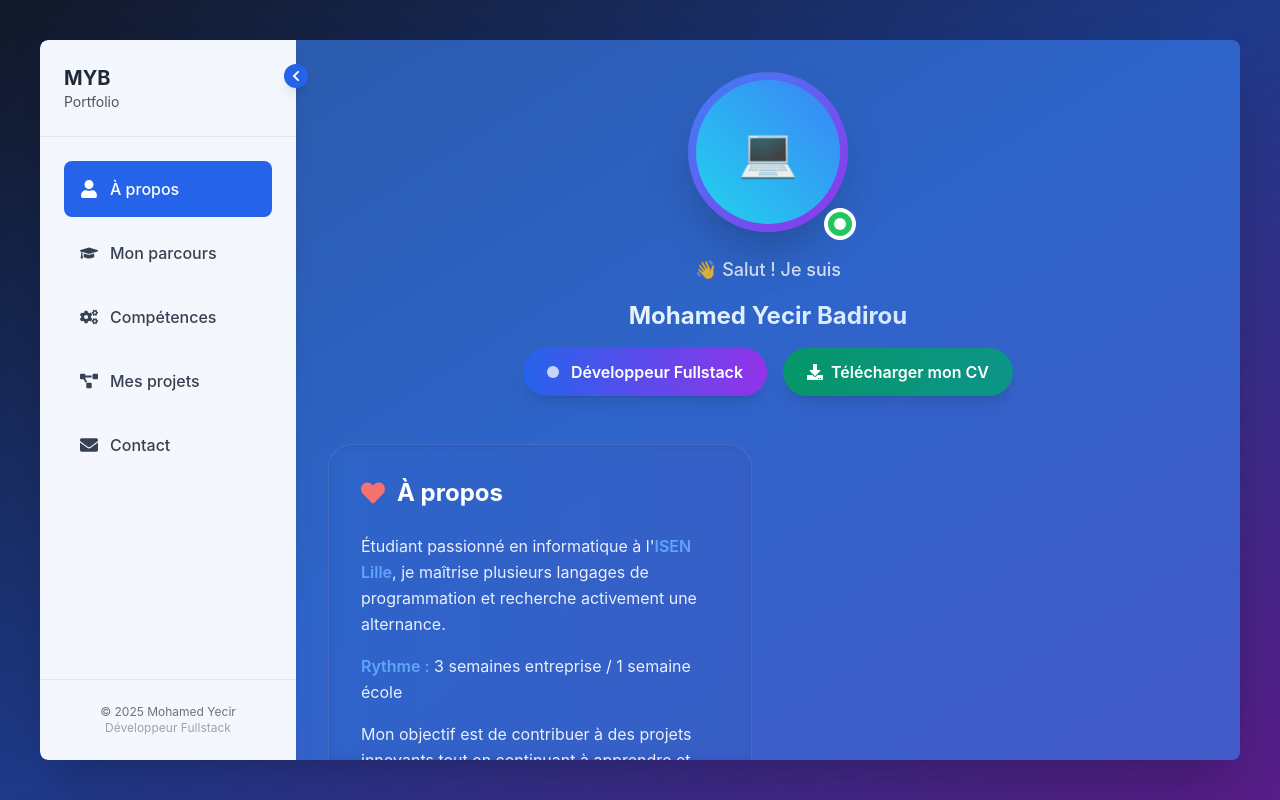
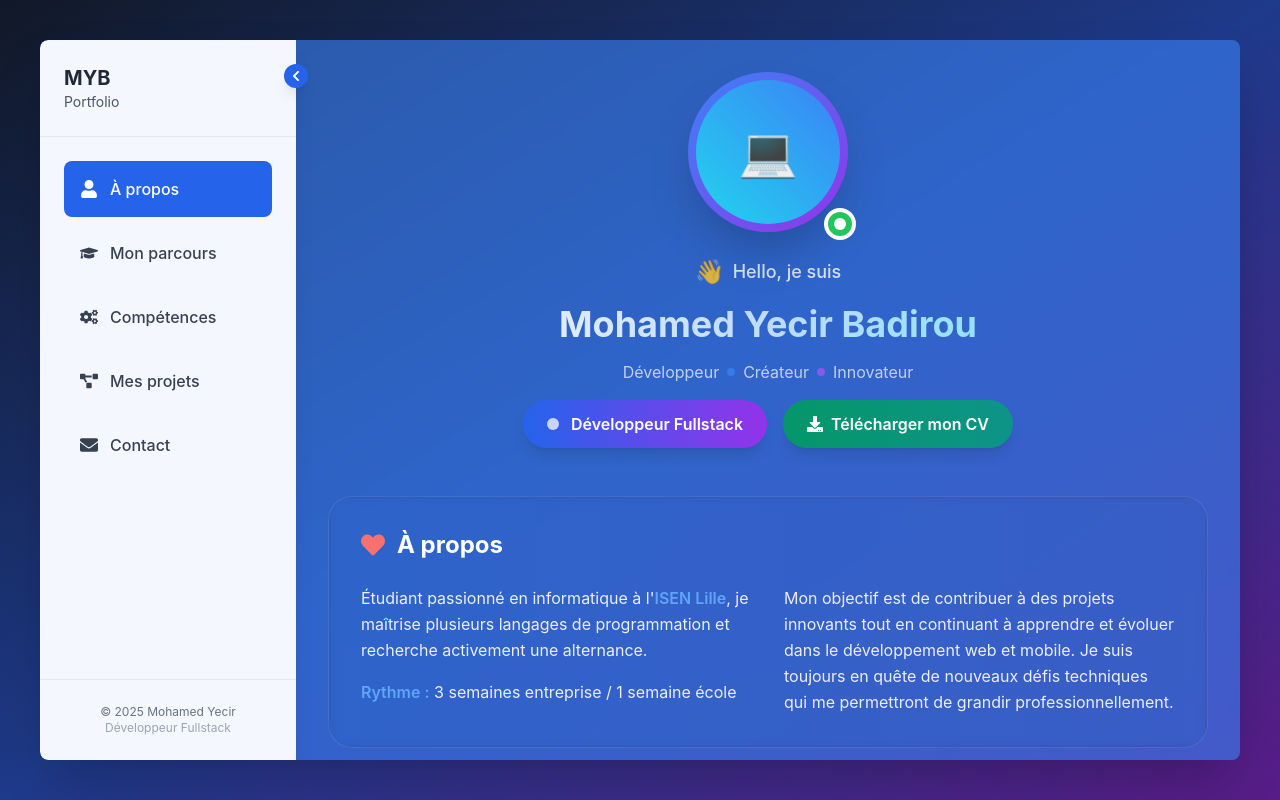
Before and after one commit to BYecir02/MYB, a React (Create React App) app in the folder portfolio/: page / in a window 1280 px wide. Built offline with nearby package versions, Linux system fonts and the light colour scheme.

Commit message:
Update About.jsx

```diff
--- a/portfolio/src/components/About.jsx
+++ b/portfolio/src/components/About.jsx
@@ -1,5 +1,5 @@
 import React from 'react';
-import { FaCode, FaDownload, FaRocket, FaLightbulb, FaMapMarkerAlt, FaEnvelope, FaPhone, FaHeart, FaUserAlt } from 'react-icons/fa';
+import { FaCode, FaDownload, FaRocket, FaLightbulb, FaHeart } from 'react-icons/fa';
 import { motion } from 'framer-motion';
 
 const About = () => {
@@ -35,22 +35,37 @@ const About = () => {
 
           {/* Name & Title */}
           <div className="space-y-4">
-            <motion.p
+            <motion.div
               initial={{ opacity: 0, y: 10 }}
               animate={{ opacity: 1, y: 0 }}
               transition={{ delay: 0.2 }}
-                className="text-lg text-white/80 font-medium"
+              className="flex items-center justify-center gap-2 text-lg text-white/80"
             >
-                👋 Salut ! Je suis
-            </motion.p>
+              <span className="text-2xl">👋</span>
+              <span className="font-medium">Hello, je suis</span>
+            </motion.div>
+
             <motion.h1
               initial={{ opacity: 0 }}
               animate={{ opacity: 1 }}
               transition={{ delay: 0.3 }}
-              className="text-2xl font-bold bg-gradient-to-r from-white to-blue-200 bg-clip-text text-transparent"
+              className="text-3xl sm:text-4xl font-bold bg-gradient-to-r from-white via-blue-200 to-cyan-300 bg-clip-text text-transparent"
             >
               Mohamed Yecir Badirou
             </motion.h1>
+
+            <motion.div
+              initial={{ opacity: 0, y: 10 }}
+              animate={{ opacity: 1, y: 0 }}
+              transition={{ delay: 0.4 }}
+              className="flex items-center justify-center gap-2 text-white/70"
+            >
+              <span>Développeur</span>
+              <span className="w-2 h-2 bg-blue-500 rounded-full animate-pulse"></span>
+              <span>Créateur</span>
+              <span className="w-2 h-2 bg-purple-500 rounded-full animate-pulse"></span>
+              <span>Innovateur</span>
+            </motion.div>
 
             <div className="flex flex-col sm:flex-row items-center justify-center gap-4 mt-6">
               <motion.div
@@ -79,20 +94,19 @@ const About = () => {
           </div>
         </motion.div>
 
-        {/* Contact & About Grid */}
+        {/* About Section - PLEINE LARGEUR */}
         <motion.div
           initial={{ opacity: 0 }}
           animate={{ opacity: 1 }}
           transition={{ delay: 0.7 }}
-          className="grid grid-cols-1 lg:grid-cols-2 gap-8"
+          className="w-full"
         >
-
-          {/* About Card */}
           <div className="bg-gradient-to-r from-blue-900/30 to-indigo-900/30 backdrop-blur-sm rounded-3xl p-8 border border-white/10">
             <h3 className="text-2xl font-bold text-white mb-6 flex items-center">
               <FaHeart className="mr-3 text-red-400" /> À propos
             </h3>
-            <div className="space-y-4 text-white/90 leading-relaxed">
+            <div className="grid grid-cols-1 lg:grid-cols-2 gap-8 text-white/90 leading-relaxed">
+              <div className="space-y-4">
                 <p>
                   Étudiant passionné en informatique à l'<span className="text-blue-400 font-semibold">ISEN Lille</span>,
                   je maîtrise plusieurs langages de programmation et recherche activement une alternance.
@@ -100,10 +114,14 @@ const About = () => {
                 <p>
                   <span className="text-blue-400 font-semibold">Rythme :</span> 3 semaines entreprise / 1 semaine école
                 </p>
+              </div>
+              <div>
                 <p>
                   Mon objectif est de contribuer à des projets innovants tout en continuant à apprendre
-                et évoluer dans le développement web et mobile.
+                  et évoluer dans le développement web et mobile. Je suis toujours en quête de nouveaux
+                  défis techniques qui me permettront de grandir professionnellement.
                 </p>
+              </div>
             </div>
           </div>
         </motion.div>
```
Lines whose indentation alone changed are shown as unchanged.
